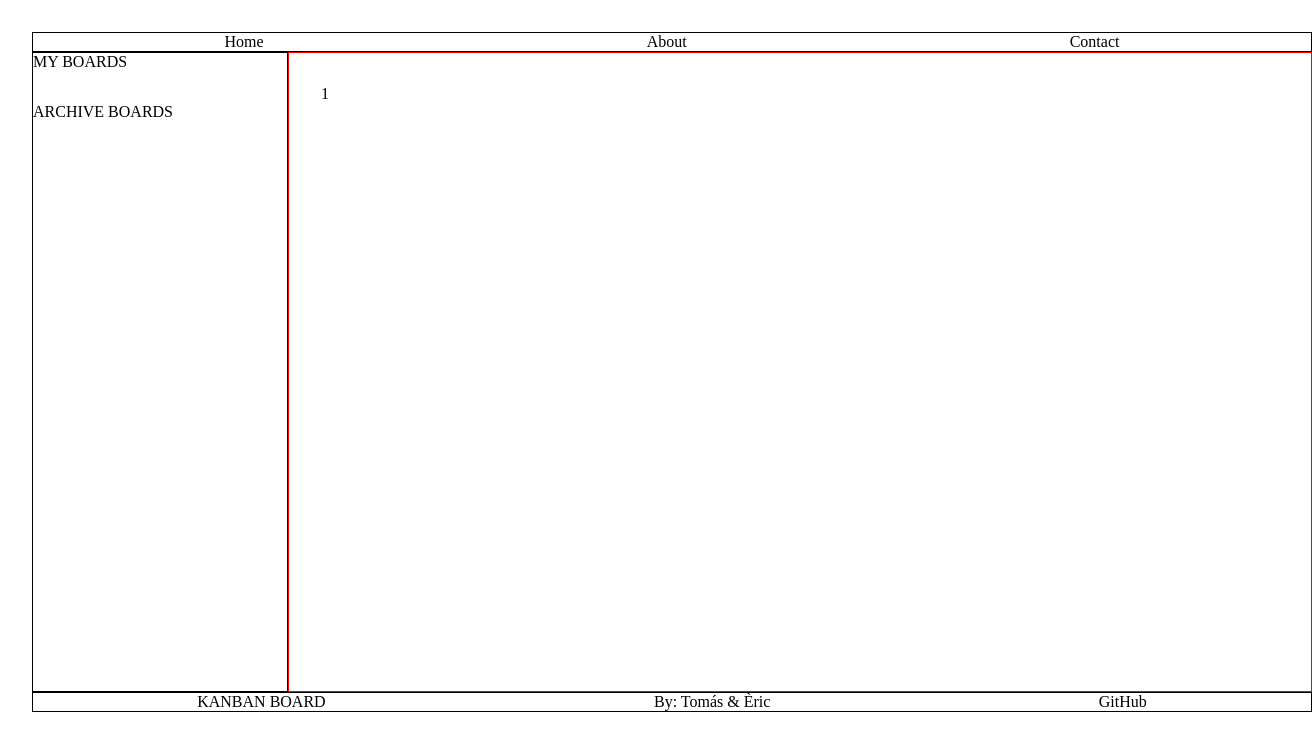
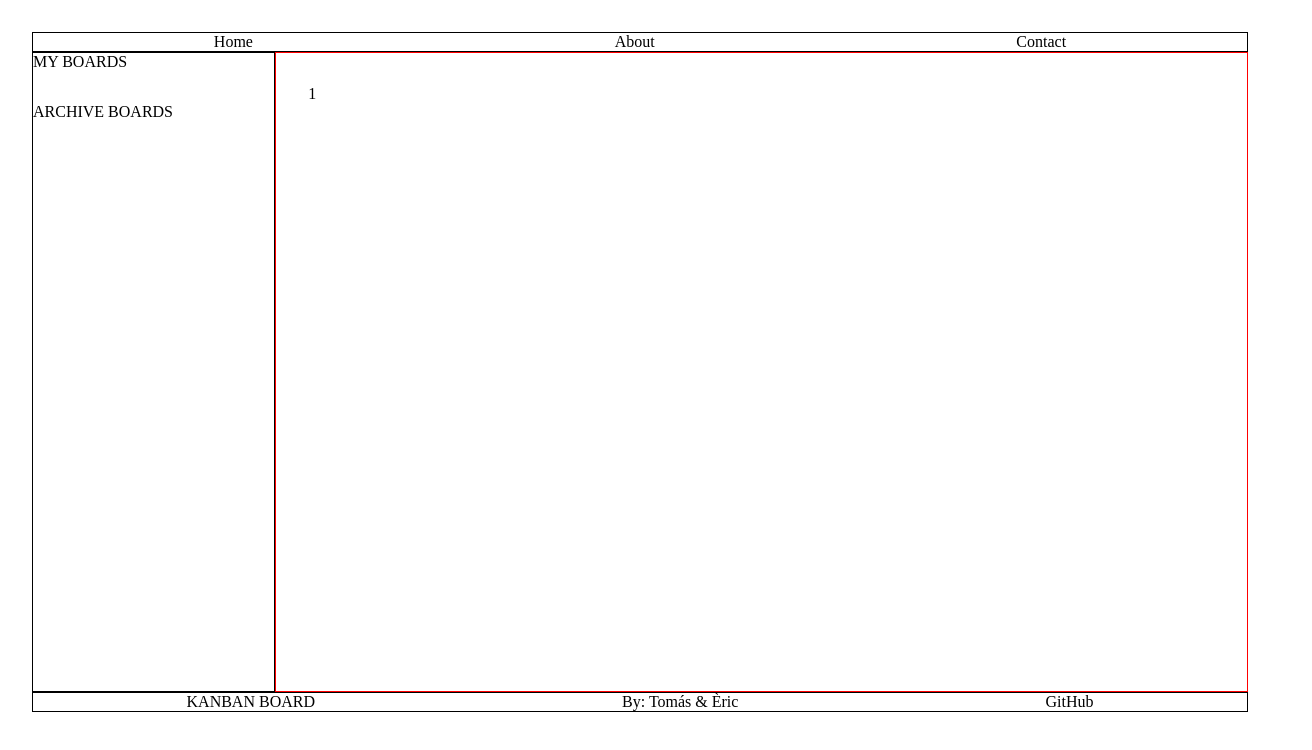
Before and after one commit to Violinistapirata/Kanban-Board, a React (Vite) app in the folder Kanban-Board/: page / in a window 1280 px wide. Shown: the top 750 px of the page, 1312 px wide, since content can reach past the window. Built offline with nearby package versions, Linux system fonts and the light colour scheme.

Commit message:
fix side scroll issue. Import json list in App.jsx and pass as a prop to CurrentBoard.

```diff
--- a/Kanban-Board/eslint.config.js
+++ b/Kanban-Board/eslint.config.js
@@ -33,6 +33,7 @@ export default [
         'warn',
         { allowConstantExport: true },
       ],
+      'react/prop-types': 'off', // Disable props validation
     },
   },
 ]
--- a/Kanban-Board/src/App.jsx
+++ b/Kanban-Board/src/App.jsx
@@ -1,20 +1,24 @@
-import './App.css';
-import NavBar from './components/NavBar'
+import "./App.css";
+import NavBar from "./components/NavBar";
 import Footer from "./components/Footer";
 import SideBar from "./components/SideBar";
-import CurrentBoard from './components/CurrentBoard';
+import CurrentBoard from "./components/CurrentBoard";
+import KanbanJson from './data/kanban.json'
 
 function App() {
+  const taskList = KanbanJson;
   return (
     <>
-     <NavBar />
-     <div className='central-section'>
-        <SideBar />
-        <CurrentBoard />
-     </div>
-     <Footer />
+      <main>
+        <NavBar />
+        <div className="central-section">
+          <SideBar />
+          <CurrentBoard taskList={taskList}/>
+        </div>
+        <Footer />
+      </main>
     </>
-  )
+  );
 }
 
-export default App
+export default App;
--- a/Kanban-Board/src/components/CurrentBoard.css
+++ b/Kanban-Board/src/components/CurrentBoard.css
@@ -1,7 +1,7 @@
 .current-board-container {
     padding: 2rem;
     border: 1px solid red;
-    width: 80vw;
+    width: 80%;
     display: flex;
     justify-content: start;
     align-items: start;
--- a/Kanban-Board/src/components/CurrentBoard.jsx
+++ b/Kanban-Board/src/components/CurrentBoard.jsx
@@ -1,8 +1,8 @@
 import './CurrentBoard.css';
-import taskList from '../../kanban.json'
 
-function CurrentBoard() {
 
+function CurrentBoard(props) {
+    const taskList = props.taskList;
     const itemsId = taskList.map((item) => {
         const itemId = item.id
         // console.log(item.id);
--- a/Kanban-Board/src/components/Footer.css
+++ b/Kanban-Board/src/components/Footer.css
@@ -2,5 +2,5 @@
     border: 1px solid black;
     display: flex;
     justify-content: space-around;
-    width: 100vw;
+    width: 100%;
 }
--- a/Kanban-Board/src/components/NavBar.css
+++ b/Kanban-Board/src/components/NavBar.css
@@ -2,5 +2,5 @@
     border: 1px solid black;
     display: flex;
     justify-content: space-around;
-    width: 100vw;
+    width: 100%;
 }
--- a/Kanban-Board/src/components/SideBar.css
+++ b/Kanban-Board/src/components/SideBar.css
@@ -1,6 +1,6 @@
 .SideBar-container{
     border: 1px solid black;
-    width: 20vw;
+    width: 20%;
     display: flex;
     flex-direction: column;
     justify-content:flex-start;
--- a/Kanban-Board/src/index.css
+++ b/Kanban-Board/src/index.css
@@ -6,10 +6,14 @@
 }
 
 #root {
-  margin: 2rem;
-  max-width: 100%;
+  max-width: 100vw;
   display: flex;
   flex-direction: column;
   justify-content: space-between;
   align-items: start;
 }
+
+main {
+  padding: 2rem;
+  width: 100%;
+}
```
Also changed, not shown: Kanban-Board/src/data/kanban.json (renamed from Kanban-Board/kanban.json).
